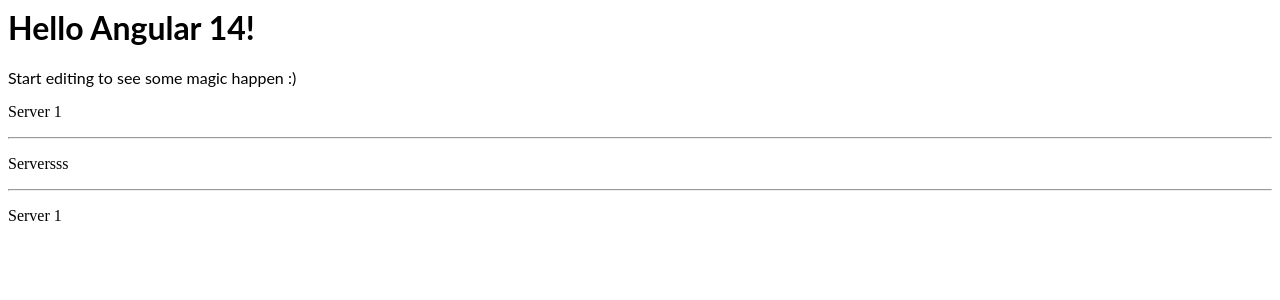
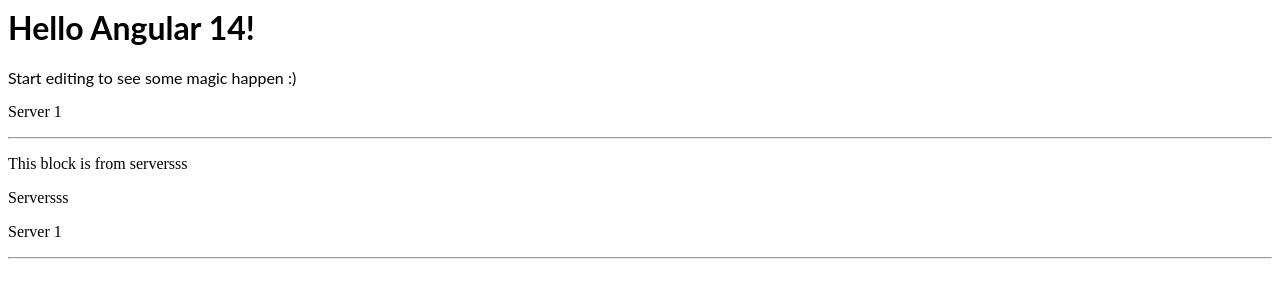
Before and after one commit to Skyler1097/Angular, an Angular app: page / in a window 1280 px wide. Shown: the top 300 px of the page. Built offline with nearby package versions, Linux system fonts and the light colour scheme.

Commit message:
1 file modified

```diff
--- a/src/app/servers/servers.component.html
+++ b/src/app/servers/servers.component.html
@@ -1,3 +1,4 @@
+<p>This block is from serversss</p>
 <p>Serversss</p>
+<app-server></app-server>
 <hr>
-<app-server></app-server>
```
